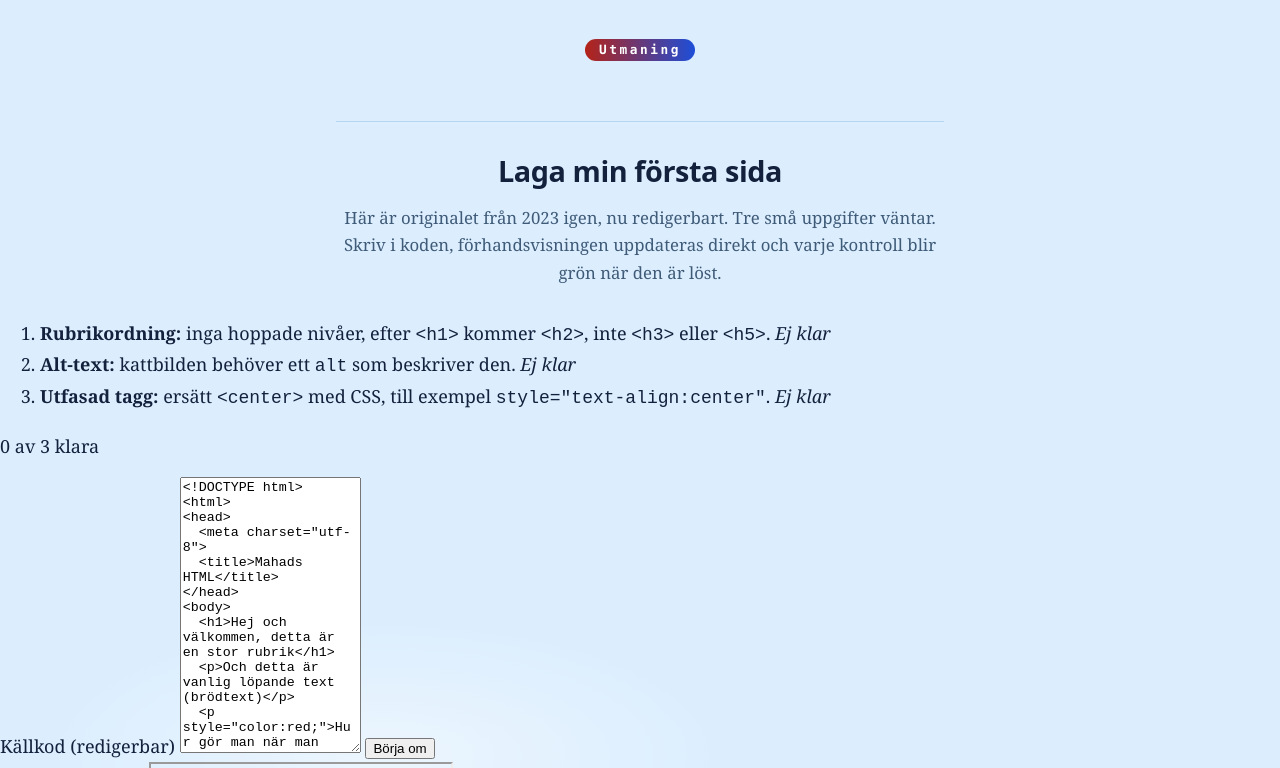
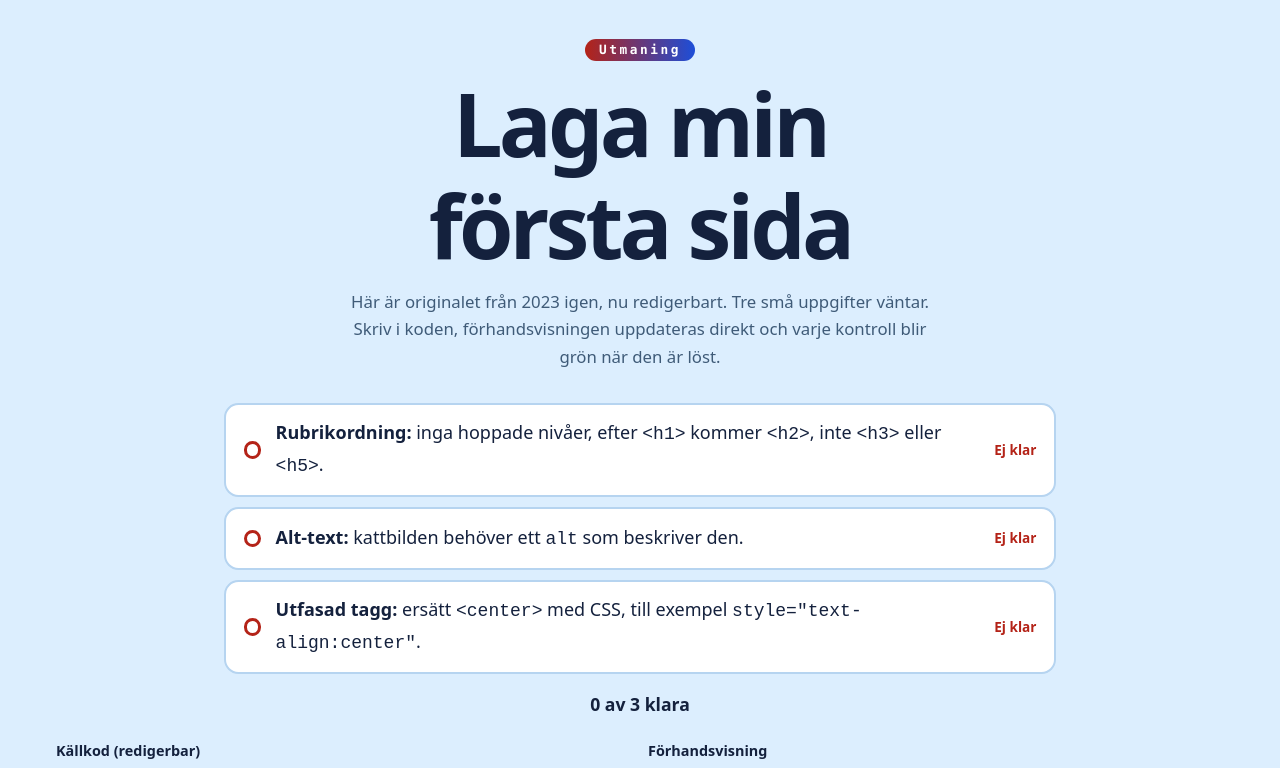
Before and after one commit to abdimannor/hello-web, a plain HTML site: page index.html in a window 1280 px wide. Shown: the part 2460-3228 px from the top of the page. Drawn offline with Linux system fonts and the light colour scheme.

Commit message:
Style the challenge tasks, editor and preview

```diff
--- a/style.css
+++ b/style.css
@@ -204,3 +204,38 @@ a:focus-visible { outline: 3px solid var(--link); outline-offset: 3px; border-ra
   .source { grid-template-columns: 1fr; }
   .stage { height: 70vh; box-shadow: 6px 6px 0 var(--ink); }
 }
+
+/* ---- challenge: fix my first page ---- */
+.fix[hidden] { display: none; }
+.fix { max-width: 76rem; margin: 2rem auto 5rem; padding: 0 1.5rem; font-family: system-ui, -apple-system, "Segoe UI", Roboto, sans-serif; }
+.fix .fix-title {
+  border: 0; padding: 0; margin: 0 0 .75rem;
+  font-size: clamp(2.6rem, 9vw, 5.5rem); font-weight: 900; letter-spacing: -.045em; color: var(--ink);
+}
+.fix-tasks { list-style: none; margin: 0 auto 1rem; padding: 0; max-width: 52rem; display: grid; gap: .6rem; }
+.fix-tasks li {
+  display: grid; grid-template-columns: auto 1fr auto; gap: .9rem; align-items: center;
+  padding: .85rem 1.1rem; background: #fff; border: 2px solid var(--rule); border-radius: .9rem;
+}
+.fix-dot { width: 1.1rem; height: 1.1rem; border-radius: 50%; border: 3px solid var(--accent); }
+.fix-state { font-style: normal; font-weight: 800; font-size: .85rem; color: var(--accent); }
+.fix-tasks li.is-ok { border-color: #157347; background: #e8f7ee; }
+.fix-tasks li.is-ok .fix-dot { background: #157347; border-color: #157347; }
+.fix-tasks li.is-ok .fix-state { color: #0f5132; }
+.fix-score { text-align: center; font-weight: 800; font-size: 1.1rem; margin: 0 0 1.25rem; }
+.fix.is-solved .fix-score { color: #0f5132; }
+.fix-work { display: grid; grid-template-columns: 1fr 1fr; gap: 1rem; }
+.fix-pane { display: flex; flex-direction: column; gap: .5rem; min-width: 0; }
+.fix-pane label, .fix-label { font-weight: 800; font-size: .9rem; }
+.fix-pane textarea {
+  width: 100%; min-height: 26rem; resize: vertical; padding: 1rem;
+  font: .85rem/1.55 ui-monospace, Menlo, monospace; color: #e6edf3; background: #0d1b2e;
+  border: 0; border-radius: .9rem; tab-size: 2;
+}
+.fix-pane textarea:focus-visible { outline: 3px solid var(--link); outline-offset: 2px; }
+.fix-preview { width: 100%; min-height: 26rem; flex: 1; border: 2px solid var(--rule); border-radius: .9rem; background: #fff; }
+.fix-reset {
+  align-self: flex-start; font: inherit; font-weight: 700; padding: .5rem 1rem; cursor: pointer;
+  color: var(--ink); background: #fff; border: 2px solid var(--ink); border-radius: 999px;
+}
+@media (max-width: 48rem) { .fix-work { grid-template-columns: 1fr; } }
```
